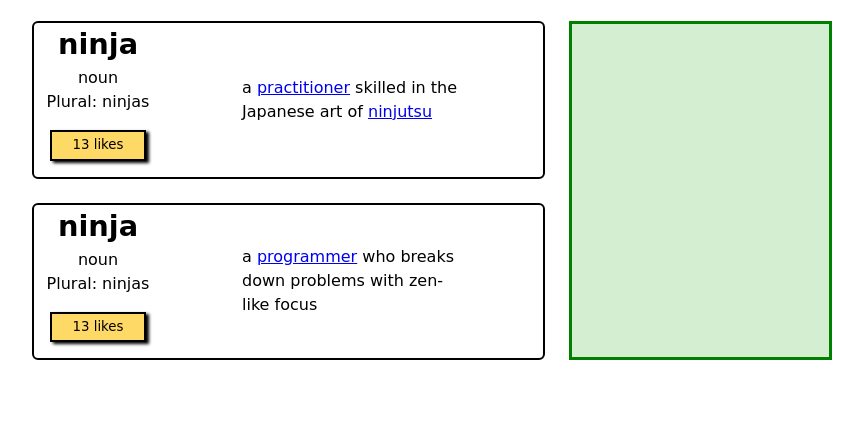
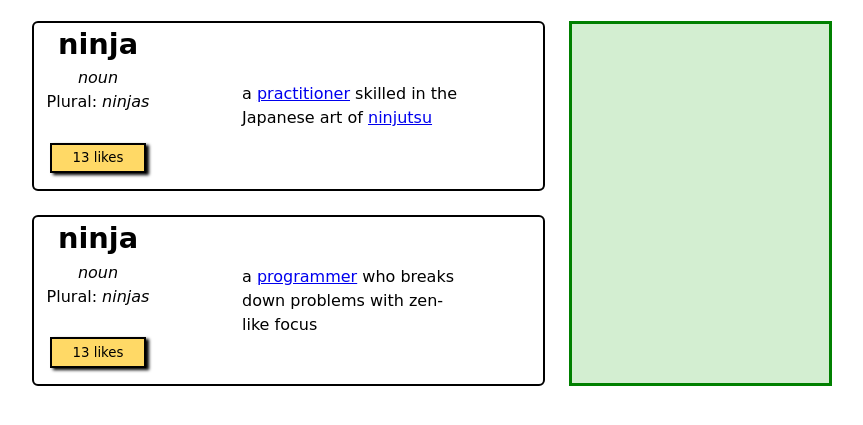
Before and after one commit to NickBarkerDev/button-clicker, a plain HTML site: page index.html in a window 1280 px wide. Shown: the part 67-492 px from the top of the page, without its empty margins (208-1071 px from the left). Drawn offline with Linux system fonts and the light colour scheme.

Commit message:
added italics as indicated in wireframe, cleaned up comments & code

```diff
--- a/index.html
+++ b/index.html
@@ -21,7 +21,7 @@
                 <div class="ninja-word-likes">
                     <h2>ninja</h2>
                     <p class="p-1">noun</p>
-                    <p class="p-2">Plural: ninjas</p>
+                    <p class="p-2">Plural: <span>ninjas</span></p>
                     <button>13 likes</button>
                 </div>
                 <!-- ninja-word-likes -->
@@ -36,7 +36,7 @@
                 <div class="ninja-word-likes">
                     <h2>ninja</h2>
                     <p class="p-1">noun</p>
-                    <p class="p-2">Plural: ninjas</p>
+                    <p class="p-2">Plural: <span>ninjas</span></p>
                     <button>13 likes</button>
                 </div>
                 <!-- ninja-word-likes -->
@@ -56,7 +56,7 @@
 
 </div>
 <!-- container -->
-
+<script src="script.js"></script>
 </body>
 </html>
 
--- a/style.css
+++ b/style.css
@@ -7,25 +7,15 @@
     box-sizing: border-box;
 }
 
-/* body {
-    display: flex;
-    flex-direction: column;
-    min-height: 100vh;
-    margin: auto;
-} */
-
+/* GLOBAL ELEMENT STYLES */
 button {
     border: 2px solid black;
     box-shadow: 3px 2px 3px black;
+    cursor: pointer;
 }
 
 h2 {
     font-size: 1.8rem;
-}
-
-/* IMG RESET */
-img {
-    max-width: 100%;
 }
 
 .container {
@@ -52,7 +42,6 @@ header input {
 header button {
     background-color: rgb(43,120,228);
     padding: 0.1rem 0.75rem;
-    border: 2px solid black;
     color: white;
 }
 
@@ -63,20 +52,16 @@ main {
 
 .col-1 {
     flex: 2;
-    /* height: 800px; */
-    /* background-color: rgba(197, 103, 103, 0.3);
-    border: 3px solid red; */
     margin-right: 1.5rem;
 }
 
 .col-2 {
     flex: 1;
-    /* height: 800px; */
     background-color: rgba(111, 197, 103, 0.3);
     border: 3px solid green;
 }
 
-/* DEFINITION 1 */
+/* DEFINITION BOXES */
 .def-box {
     display: flex;
     align-items: center;
@@ -93,7 +78,6 @@ main {
     display: flex;
     flex-direction: column;
     flex: 0 0 8rem;
-    /* margin: 0.5rem; */
     align-items: center;
 }
 
@@ -104,8 +88,17 @@ main {
     border: 2px solid black;
 }
 
-.ninja-word-likes .p-2 {
-    margin-bottom: 1rem;
+/* DEFINITION PARAGRAPH */
+.ninja-word-likes p.p-1 {
+    font-style: italic
+}
+
+.ninja-word-likes p.p-2 {
+    margin-bottom: 1.8rem;
+}
+
+.ninja-word-likes p.p-2 span {
+    font-style: italic;
 }
 
 p.definition {
```
